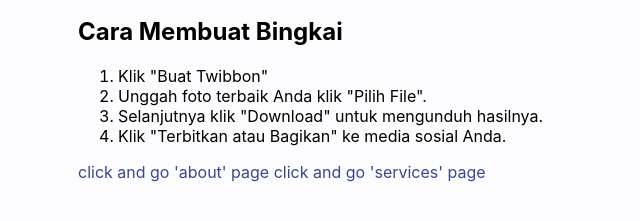
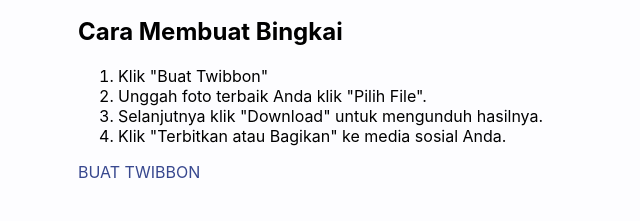
Before and after one commit to jiinbe/blog, a plain HTML site: page index.html in a window 1280 px wide. Shown: the part 257-478 px from the top of the page, without its empty margins (294-934 px from the left). Drawn offline with Linux system fonts and the light colour scheme.

Commit message:
Update index.html

```diff
--- a/index.html
+++ b/index.html
@@ -33,8 +33,8 @@ text-decoration: none;
 <li>Selanjutnya klik "Download" untuk mengunduh hasilnya.</li>
 <li>Klik "Terbitkan atau Bagikan" ke media sosial Anda.</li>
 </ol>
-<a class="btn" id="go-about" href="#about?id=1&name=hejx">click and go 'about' page</a>
-<a class="btn" id="go-services" href="#services?name=jb">click and go 'services' page</a>
+<p><a class="btn" id="go-about" href="#about?id=1&name=hejx">BUAT TWIBBON</a></p>
+<!--<a class="btn" id="go-services" href="#services?name=jb">click and go 'services' page</a>-->
 </div>
 </div>
 <!-- About page -->
```
